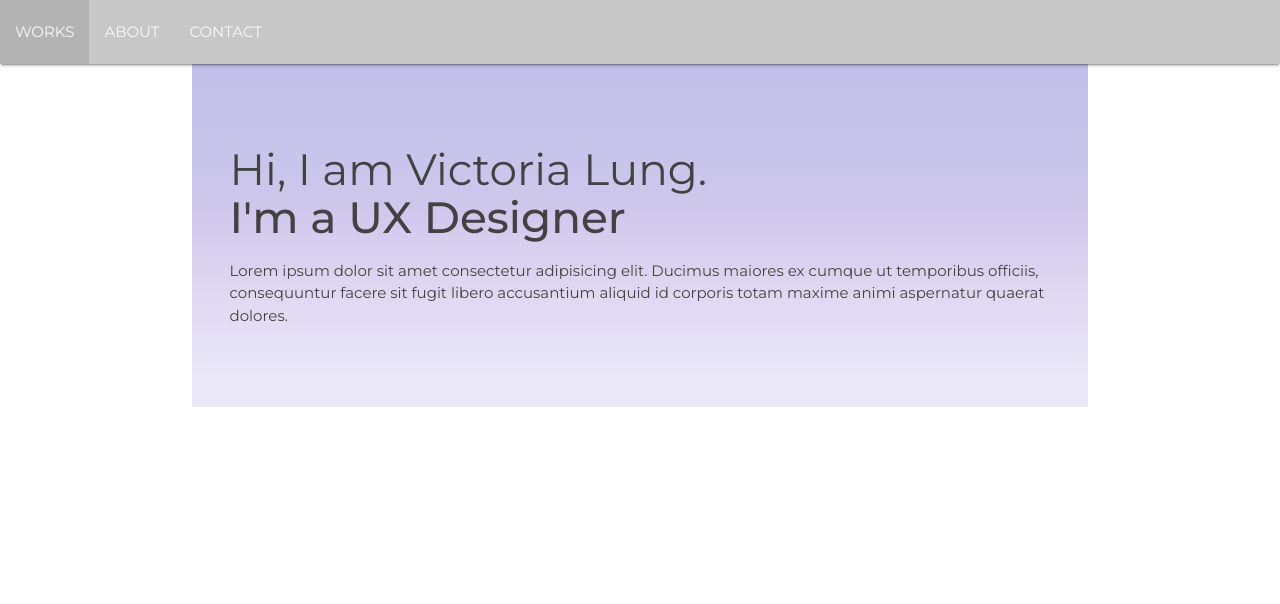
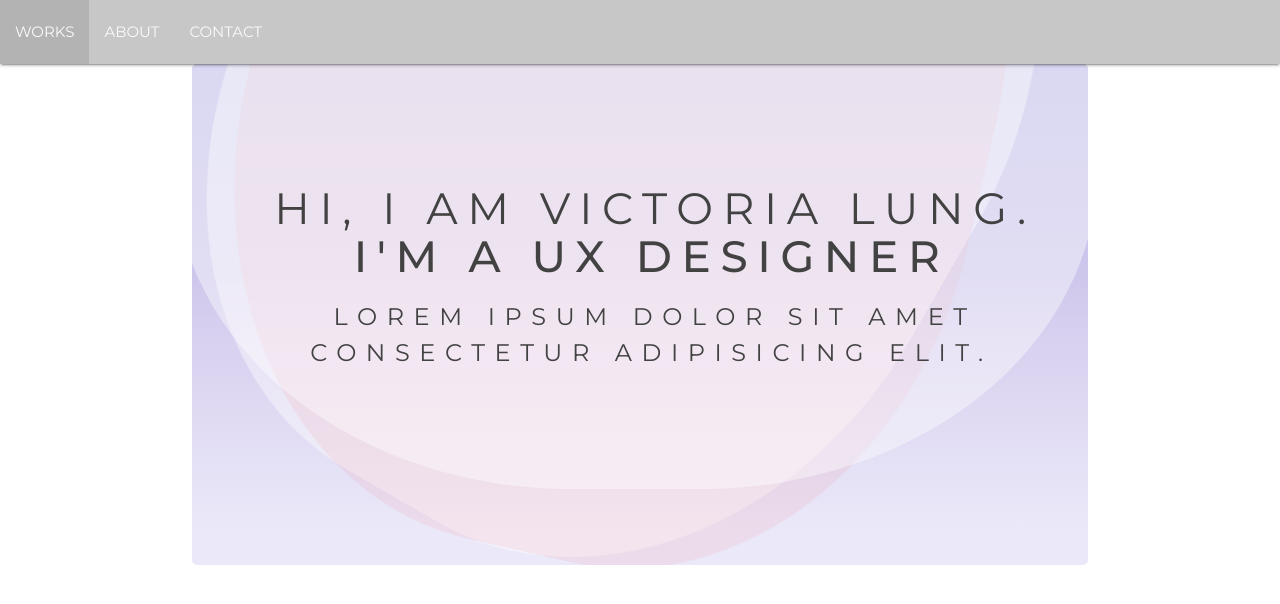
Before and after one commit to victorialung/victorialung, a plain HTML site: page index.html in a window 1280 px wide. Drawn offline with Linux system fonts and the light colour scheme; a web font is replaced by a local one.

Commit message:
up-side version

```diff
--- a/css/style.css
+++ b/css/style.css
@@ -84,14 +84,84 @@ nav .navbar-list .navbar-elements {
   background: linear-gradient(to bottom, rgba(193, 191, 234, 1) 0%, rgba(206, 199, 236, 1) 42%, rgba(216, 208, 239, 1) 54%, rgba(235, 233, 249, 1) 94%, rgba(235, 233, 249, 1) 100%);
 }
 
+.wave {
+  opacity: .4;
+  position: absolute;
+  top: -13%;
+  left: 26%;
+  background: #ffffff;
+  width: 922px;
+  height: 740px;
+  margin-left: -250px;
+  margin-top: -250px;
+  transform-origin: 50% 48%;
+  border-radius: 43%;
+  animation: drift 3000ms infinite linear;
+}
+
+.wave.-three {
+  animation: drift 5000ms infinite linear;
+}
+
+.wave.-two {
+  animation: drift 7000ms infinite linear;
+  opacity: .1;
+  background: #ee6e73;
+}
+
+.user-presentation {
+  border-radius: 5px;
+  box-shadow: 0 2px 30px rgba(black, .2);
+  background: lighten(#f0f4c3, 10%);
+  position: relative;
+  overflow: hidden;
+  transform: translate 3d(0, 0, 0);
+}
+
+.user-presentation:after {
+  content: '';
+  display: block;
+  left: 0;
+  top: 0;
+  width: 100%;
+  height: 100%;
+  background: linear-gradient(to bottom, rgba(#e8a, 1), rgba(#def, 0) 80%, rgba(white, .5));
+  z-index: 11;
+  transform: translate 3d(0, 0, 0);
+}
+
+.user-info {
+  position: absolute;
+  left: 23px;
+  top: 54px;
+  z-index: 1;
+  text-align: center;
+  transform: translate3d(0, 0, 0);
+  text-transform: uppercase;
+  letter-spacing: .4em;
+  font-size: 24px;
+  text-shadow: 0 1px 0 rgba(black, .1);
+  text-indent: .3em;
+}
+
+@keyframes drift {
+  from {
+    transform: rotate(0deg);
+  }
+  from {
+    transform: rotate(360deg);
+  }
+}
+
 /* media querie */
 
-@media only screen and (min-width :280px) {
-
-}
+@media only screen and (min-width :280px) {}
 
 @media only screen and (min-width:768px) {
   .p-container {
-    padding: 4rem 2.5rem;
+    padding: 16rem 2.8rem;
+  }
+  .user-info {
+    padding: 3rem 0;
   }
 }
--- a/index.html
+++ b/index.html
@@ -44,9 +44,12 @@
             <br>
             <strong>I'm a UX Designer</strong>
           </h3>
-          <p>Lorem ipsum dolor sit amet consectetur adipisicing elit. Ducimus maiores ex cumque ut temporibus officiis, consequuntur
-            facere sit fugit libero accusantium aliquid id corporis totam maxime animi aspernatur quaerat dolores.</p>
+          <p>Lorem ipsum dolor sit amet consectetur adipisicing elit.
+            </p>
         </div>
+        <div class='wave -one'></div>
+        <div class='wave -two'></div>
+        <div class='wave -three'></div>
       </div>
     </div>
 
```
